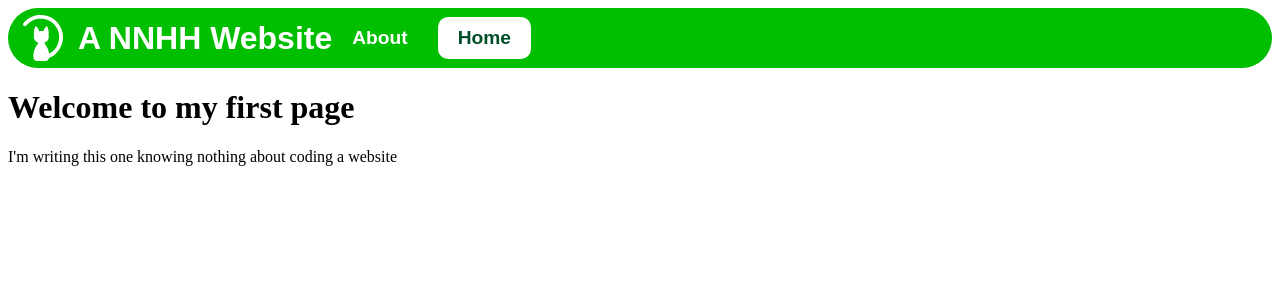
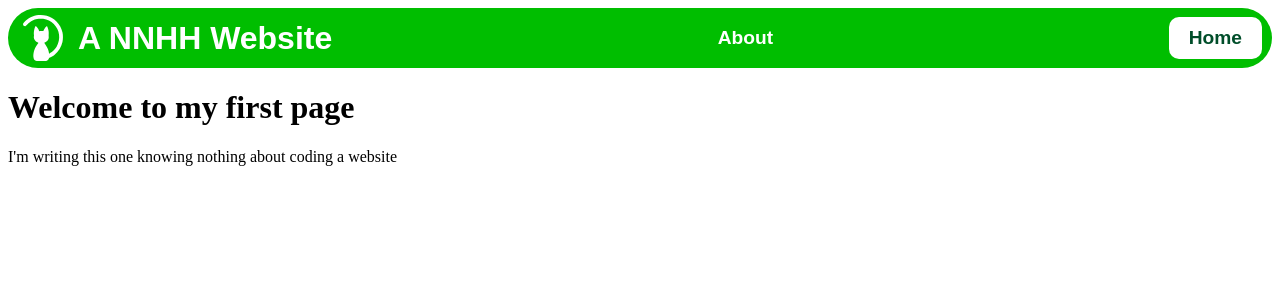
Before and after one commit to nguyennhuhuyhoang/A-N2H2-Site, a Jekyll site: the page built from index.html, in a window 1280 px wide. Shown: the top 300 px of the page. Built offline with Jekyll 4.4.1, drawn with Linux system fonts in a browser that asks for light colours; some web fonts are replaced.

Commit message:
add margin left

```diff
--- a/_sass/main.scss
+++ b/_sass/main.scss
@@ -12,21 +12,12 @@
     align-items: center;
 }
 
-.navbar .left-section {
-    display: flex;
-    align-items: center;
-}
-
-.navbar .right-section {
-    display: flex;
-    align-items: center;
-}
-
 .navbar a {
     color: #ffffff;
     padding: 10px 20px;
     border-radius: 20px;
     margin-right: 10px;
+    margin-left: auto;
     text-decoration: none;
 }
 
```
